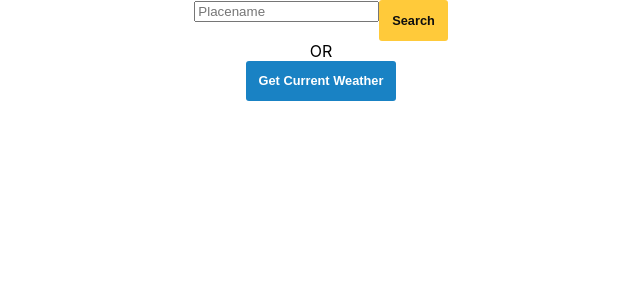
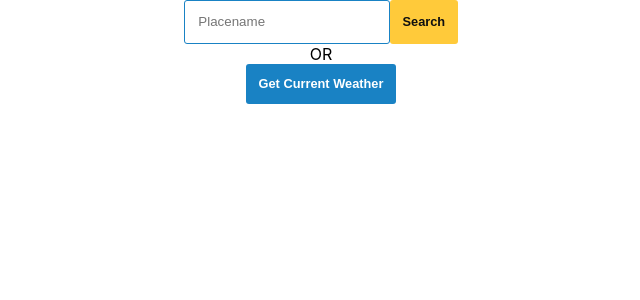
Before and after one commit to thetinygoat/react-weather-app, a React (Create React App) app: page / in a window 1280 px wide. Shown: the top 300 px of the page, without its empty margins (319-959 px from the left). Built offline with nearby package versions, Linux system fonts and the light colour scheme; no server answers.

Commit message:
add 2-way data binding

```diff
--- a/src/App.js
+++ b/src/App.js
@@ -21,7 +21,8 @@ class App extends Component {
 		type: '',
 		temp: null,
 		lat: null,
-		lon: null
+		lon: null,
+		placeName: ''
 	};
 	componentDidMount() {
 		this.getLocation();
@@ -60,11 +61,21 @@ class App extends Component {
 	getLocation = () => {
 		navigator.geolocation.getCurrentPosition(this.setPosition);
 	};
+	handlePlaceName = e => {
+		const newState = {
+			...this.state,
+			placeName: e.target.value
+		};
+		this.setState(newState);
+	};
 	render() {
 		return (
 			<Wrapper>
 				<SearchBarWrapper>
-					<Searchbar />
+					<Searchbar
+						placeName={this.state.placeName}
+						changed={this.handlePlaceName}
+					/>
 					<Button>Search</Button>
 				</SearchBarWrapper>
 				OR
--- a/src/components/Searchbar/Searchbar.js
+++ b/src/components/Searchbar/Searchbar.js
@@ -1,9 +1,21 @@
 import React from 'react';
+import styled from 'styled-components';
 
-export default function Searchbar() {
+const StyledInput = styled.input`
+	padding: 1em;
+	border-radius: 3px;
+	border: 1px solid #1982c4;
+`;
+
+export default function Searchbar(props) {
 	return (
 		<div>
-			<input type="text" placeholder="Placename" />
+			<StyledInput
+				type="text"
+				placeholder="Placename"
+				value={props.placeName}
+				onChange={props.changed}
+			/>
 		</div>
 	);
 }
```
